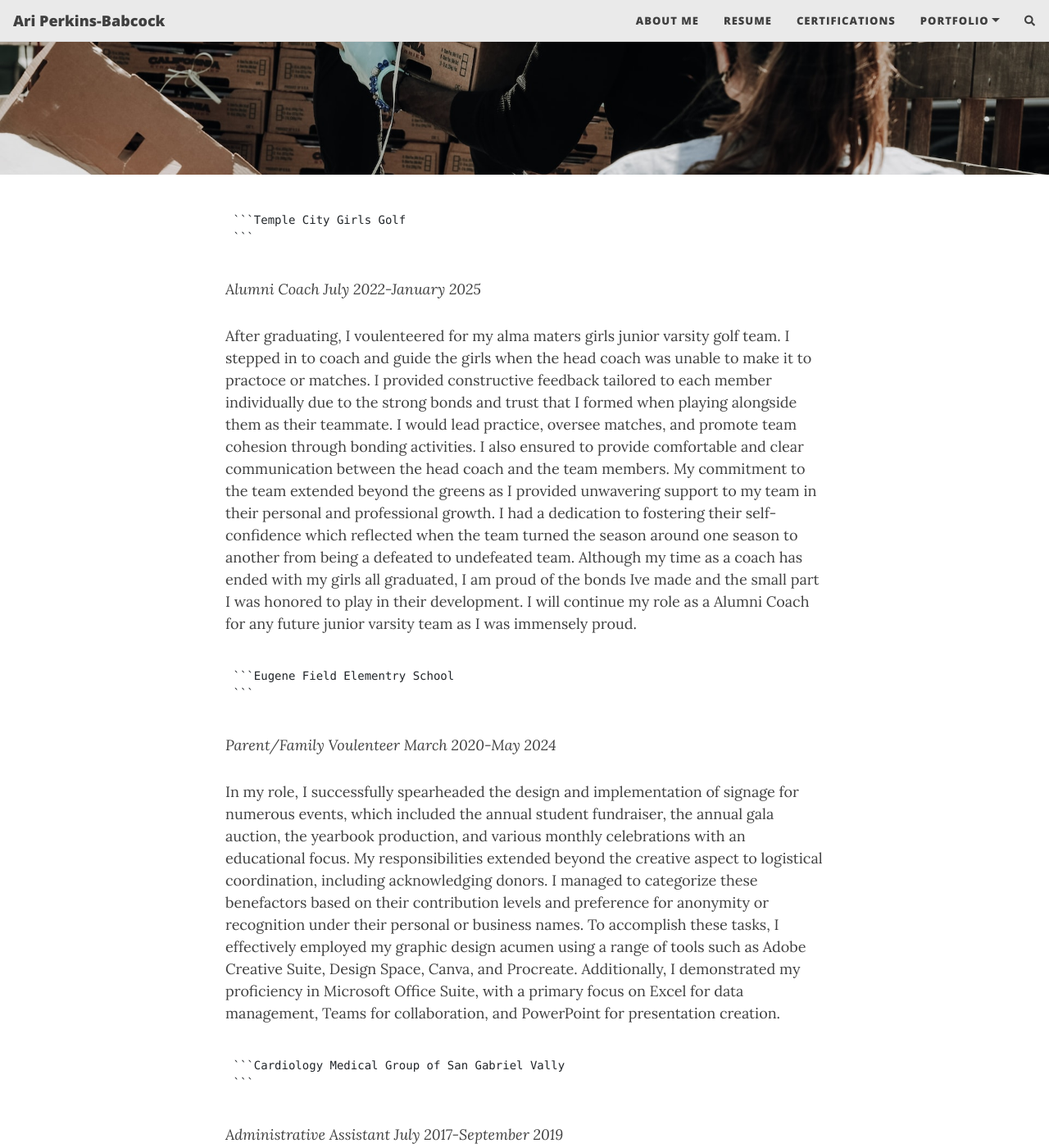
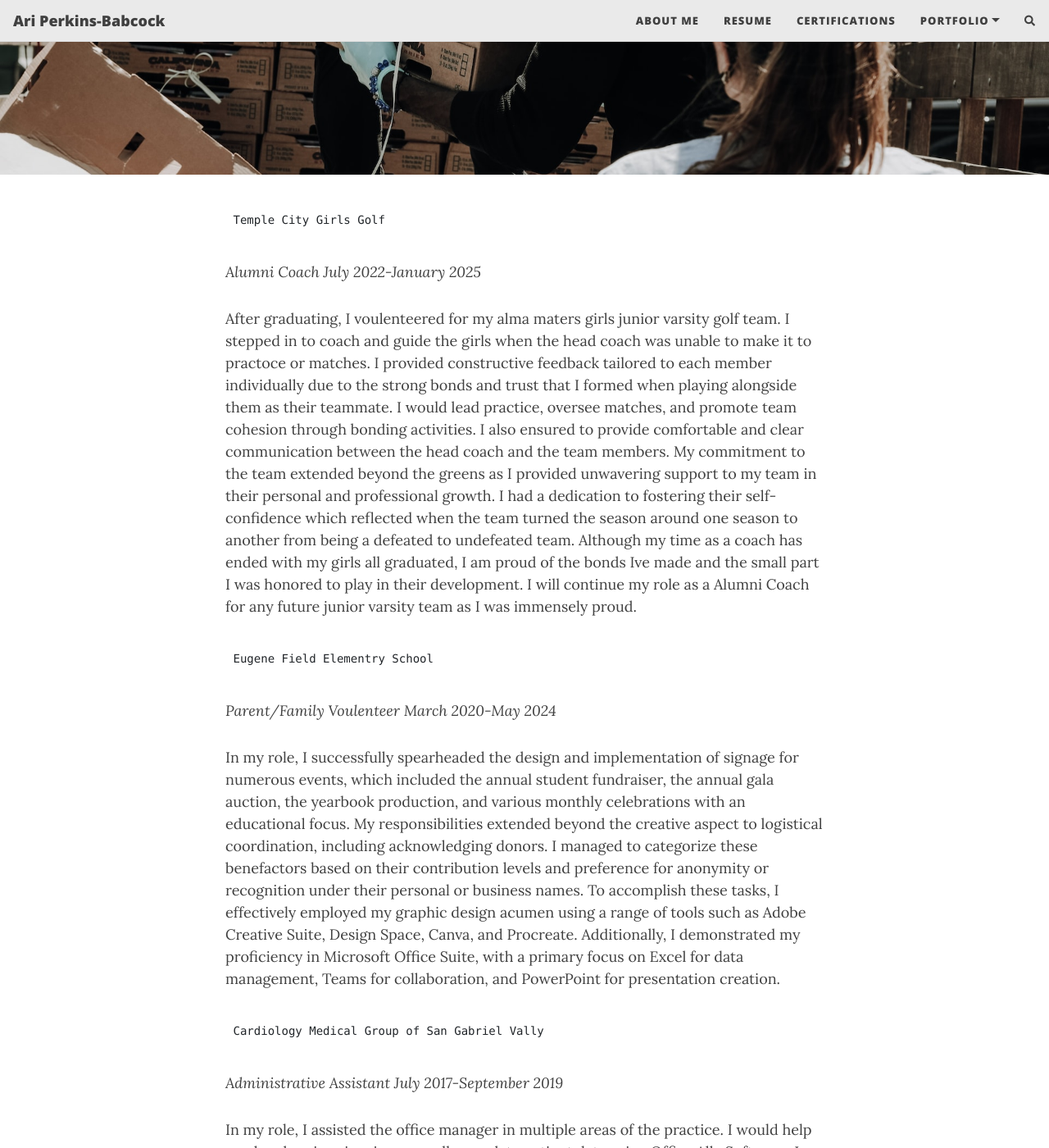
Before and after one commit to aiybusp/aiybusp.github.io, a Jekyll site: the page built from volunteer-work.md, in a window 1280 px wide and 1400 px high, scrolled down 314 px. Shown: the whole window at 82% size. Built offline with Jekyll 4.4.1, drawn with Linux system fonts in a browser that asks for light colours; nearby versions of some CDN libraries; comment, search, counter and statistics services are not loaded.

Commit message:
Update volunteer-work.md
Attempt 2 for boxing

````diff
--- a/volunteer-work.md
+++ b/volunteer-work.md
@@ -6,8 +6,7 @@ cover-img: /assets/img/joel-muniz-A4Ax1ApccfA-unsplash.jpg
 ---
 
 <pre>
-```Temple City Girls Golf
-```
+Temple City Girls Golf
 </pre>
 *Alumni Coach July 2022-January 2025*
 
@@ -16,8 +15,7 @@ My commitment to the team extended beyond the greens as I provided unwavering su
 Although my time as a coach has ended with my girls all graduated, I am proud of the bonds Ive made and the small part I was honored to play in their development. I will continue my role as a Alumni Coach for any future junior varsity team as I was immensely proud.
 
 <pre>
-```Eugene Field Elementry School
-```
+Eugene Field Elementry School
 </pre>
 *Parent/Family Voulenteer March 2020-May 2024*
 
@@ -25,8 +23,7 @@ In my role, I successfully spearheaded the design and implementation of signage
 To accomplish these tasks, I effectively employed my graphic design acumen using a range of tools such as Adobe Creative Suite, Design Space, Canva, and Procreate. Additionally, I demonstrated my proficiency in Microsoft Office Suite, with a primary focus on Excel for data management, Teams for collaboration, and PowerPoint for presentation creation.
 
 <pre>
-```Cardiology Medical Group of San Gabriel Vally
-```
+Cardiology Medical Group of San Gabriel Vally
 </pre>
 *Administrative Assistant July 2017-September 2019*
 
````
